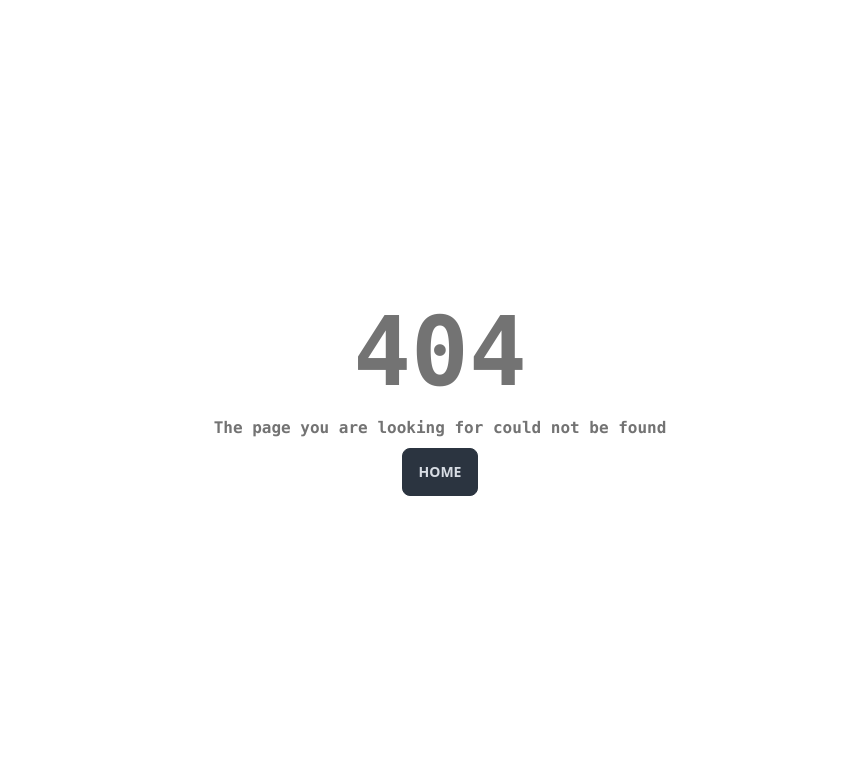
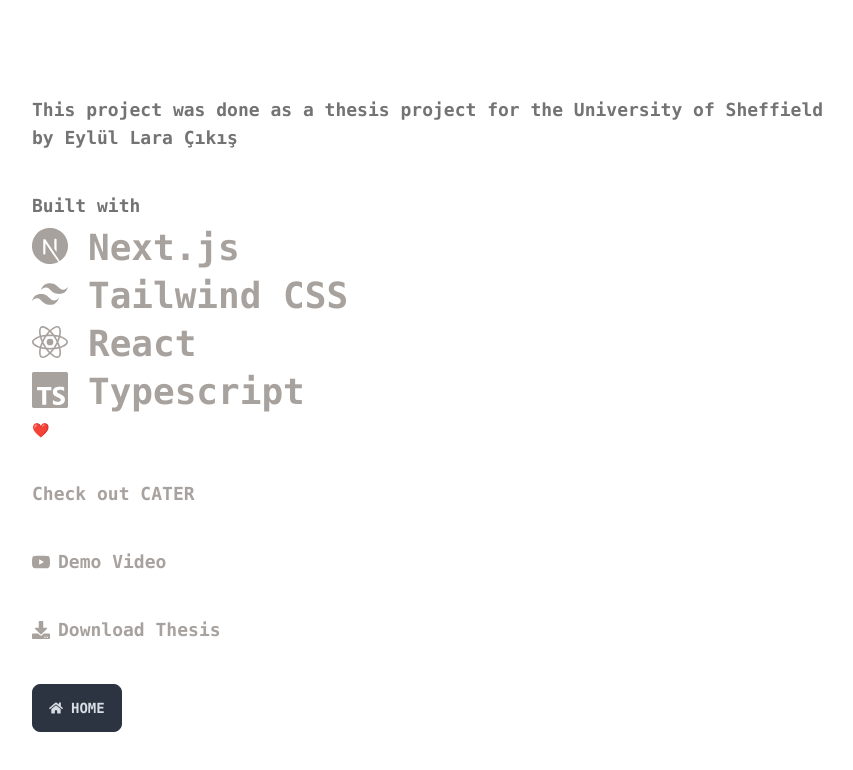
Before and after one commit to Larasify/priv-thesis, a Next.js app: page /about in a window 1280 px wide. Before the commit this address had no page. Shown: the top 770 px of the page, without its empty margins (200-1053 px from the left). Built offline with nearby package versions, Linux system fonts and the light colour scheme.

Commit message:
frontpage about 404

```diff
--- a/src/pages/404.tsx
+++ b/src/pages/404.tsx
@@ -1,5 +1,6 @@
 import Link from "next/link";
 import { useRouter } from "next/router";
+import { FaHome } from "react-icons/fa";
 
 export default function fourohofour() {
   // eslint-disable-next-line react-hooks/rules-of-hooks
@@ -10,10 +11,10 @@ export default function fourohofour() {
     <div className="m-auto flex h-screen text-center max-w-lg flex-col items-center justify-center align-middle gap-2">
       <div className=" font-mono text-neutral-500 font-bold flex flex-col gap-4">
         <span className=" text-8xl">404</span>
-        The page you are looking for could not be found
+        Uh oh. The page you are looking for could not be found.
       </div>
       <Link href="/">
-        <div className="btn btn-neutral">Home</div>{" "}
+        <div className="btn btn-neutral"><FaHome/>Home</div>{" "}
       </Link>
     </div>
   );
--- /dev/null
+++ b/src/pages/about.tsx
@@ -0,0 +1,75 @@
+import {
+  SiNextdotjs,
+  SiPlanetscale,
+  SiPrisma,
+  SiRailway,
+  SiReact,
+  SiSocketdotio,
+  SiTailwindcss,
+  SiTrpc,
+  SiTypescript,
+  SiVercel,
+  SiYoutube,
+} from "react-icons/si";
+import clsx from "clsx";
+import Link from "next/link";
+import { FaDownload, FaHome } from "react-icons/fa";
+
+export default function About() {
+  return (
+    <div className=" flex h-full items-center p-10 pt-24 font-mono text-lg font-semibold text-neutral-500 max-w-4xl mx-auto">
+      <div className="flex flex-col gap-10">
+        <span>
+          This project was done as a thesis project for the University of
+          Sheffield by Eylül Lara Çıkış
+        </span>
+        <div className="flex flex-col gap-2 text-4xl text-stone-400">
+          <span className="text-lg font-semibold text-neutral-500">
+            Built with
+          </span>
+          <div className="flex flex-col gap-2">
+            <div className="flex flex-row gap-5">
+              <SiNextdotjs /> Next.js
+            </div>
+            <div className="flex flex-row gap-5">
+              <SiTailwindcss /> Tailwind CSS
+            </div>
+            <div className="flex flex-row gap-5">
+              <SiReact /> React
+            </div>
+            <div className="flex flex-row gap-5">
+              <SiTypescript /> Typescript
+            </div>
+            <span className="text-sm text-red-500">❤️</span>
+          </div>
+        </div>
+        <Link
+          href="https://cater.cvmls.org/"
+          className="text-stone-400 hover:text-primary w-max"
+        >
+          Check out CATER
+        </Link>
+
+        <Link
+          href="https://www.youtube.com/channel/UCEq3lmqb56v6azWiaE-bSrw"
+          className="text-stone-400 hover:text-primary w-max flex flex-row gap-2 items-center"
+        >
+          <SiYoutube /> Demo Video
+        </Link>
+
+        <Link
+          href="/thesis.pdf"
+          className="text-stone-400 hover:text-primary w-max flex flex-row gap-2 items-center"
+        >
+          <FaDownload /> Download Thesis
+        </Link>
+
+        <Link href="/">
+          <div className="btn btn-neutral">
+            <FaHome /> Home
+          </div>
+        </Link>
+      </div>
+    </div>
+  );
+}
--- a/src/pages/index.tsx
+++ b/src/pages/index.tsx
@@ -2,10 +2,11 @@ import React, { FormEvent, useRef, useState } from "react";
 
 import dynamic from "next/dynamic";
 
-import { FaArrowRight } from "react-icons/fa";
+import { FaArrowRight, FaCode, FaInfo } from "react-icons/fa";
 import toast from "react-hot-toast";
 import { z } from "zod";
 import { useRouter } from "next/router";
+import Link from "next/link";
 
 export default function Home() {
   const router = useRouter();
@@ -67,10 +68,11 @@ export default function Home() {
   };
   return (
     <>
-      <div className="text-center font-mono text-3xl text-neutral-500 font-bold">
-        CATER INTERFACE
+      <div className="flex flex-col justify-between h-screen">
+        <div className="text-center font-mono text-3xl text-neutral-200 font-bold pt-4">
+          CATER WEB INTERFACE
         </div>
-      <div className="flex flex-col align-middle items-center gap-14 pt-48 font-mono">
+        <div className="flex flex-col align-middle items-center gap-14 pt-48 font-mono h-full">
           <form onSubmit={handleSubmit}>
             <div className="mx-auto flex max-w-[330px] justify-center gap-2">
               <input
@@ -79,7 +81,7 @@ export default function Home() {
                 autoComplete="off"
                 placeholder="enter video code"
                 type="text"
-              className="input-bordered input w-full max-w-xs"
+                className="input-bordered rounded-r-sm input w-full max-w-xs"
                 ref={codeRef}
               />
               <button
@@ -87,12 +89,14 @@ export default function Home() {
                 disabled={isJoiningRoom}
                 className={`h-10 w-12 place-items-center rounded-l-none`}
               >
-              <FaArrowRight className="text-bg text-primary" />
+                <div className="p-4 rounded-2xl rounded-l-sm btn btn-primary">
+                  <FaArrowRight className="text-neutral-200" />
+                </div>
               </button>
             </div>
           </form>
 
-        <div className="font-bold text-xl">or</div>
+          <div className="font-bold text-neutral-200 text-xl">or</div>
 
           <form
             onSubmit={uploadFile}
@@ -118,6 +122,22 @@ export default function Home() {
             </button>
           </form>
         </div>
+        <div className="flex items-end justify-around bg-transparent pb-8 font-mono">
+          <Link
+            href="https://github.com/larasify"
+            className="flex cursor-pointer items-center space-x-1.5 text-sm transition-colors duration-200 hover:text-primary"
+          >
+            <FaCode />
+            <div>github</div>
+          </Link>
+          <Link
+            href="/about"
+            className="flex cursor-pointer items-center space-x-1.5 text-sm transition-colors duration-200 hover:text-primary"
+          >
+            <FaInfo /> <div>about</div>
+          </Link>
+        </div>
+      </div>
     </>
   );
 }
```
Lines whose indentation alone changed are shown as unchanged.
